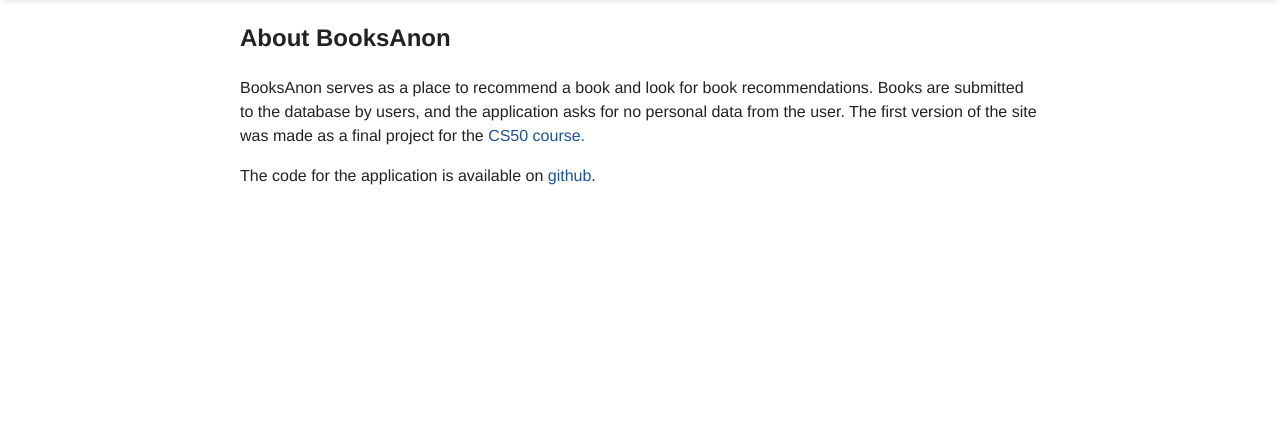
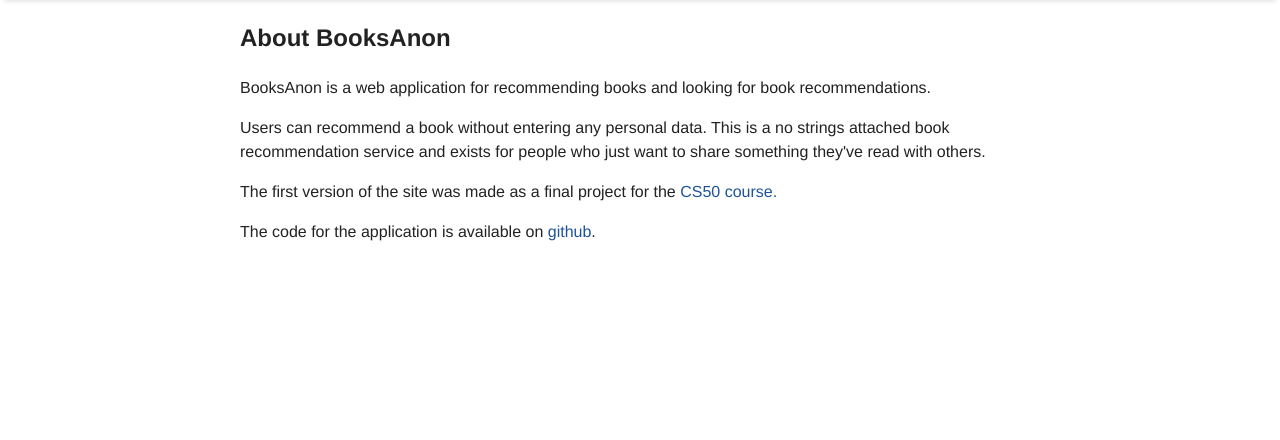
Before and after one commit to alexk49/booksanon, a Python web app: template templates/about.html in a window 1280 px wide. Shown: the part 79-519 px from the top of the page. Run offline with Jinja, Linux system fonts and the light colour scheme; the template is opened without the code that fills it, so the values that code supplies are empty; some libraries are stand-ins or nearby versions.

Commit message:
standardised readme and about pages

```diff
--- a/templates/about.html
+++ b/templates/about.html
@@ -2,9 +2,8 @@
 {% block main %}
   <h2>About BooksAnon</h2>
 <p>
-  BooksAnon serves as a place to recommend a book and look for book
-  recommendations. Books are submitted to the database by users, and the
-  application asks for no personal data from the user. The first version of the site was made as a
-  final project for the <a href="https://cs50.harvard.edu/">CS50 course.</a></p>
+BooksAnon is a web application for recommending books and looking for book recommendations.</p>
+Users can recommend a book without entering any personal data. This is a no strings attached book recommendation service and exists for people who just want to share something they've read with others.</p>
+<p>The first version of the site was made as a final project for the <a href="https://cs50.harvard.edu/">CS50 course.</a></p>
 <p>The code for the application is available on <a href="https://github.com/alexk49/booksanon">github</a>.</p>
 {% endblock %}
```
Also changed, not shown: README.md.
